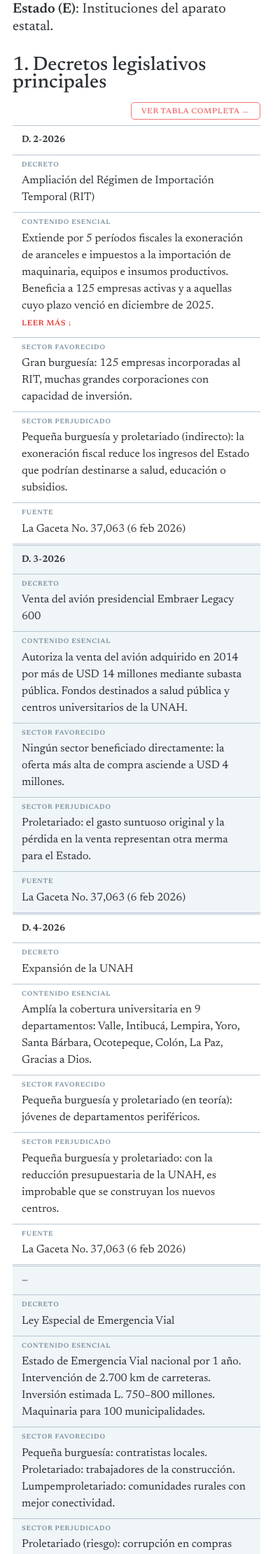
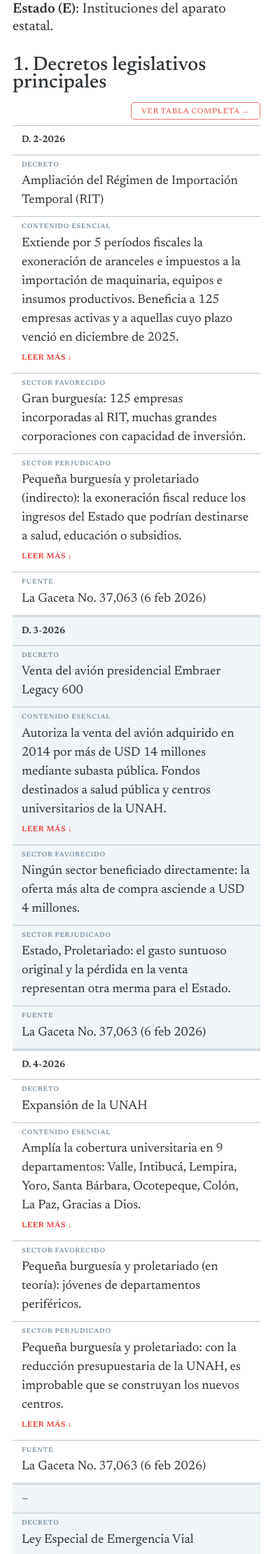
Before and after one commit to camilo78/surcomun.github.io, a Jekyll site: the page built from _posts/2026-05-06-cien-dias-de-gobierno-nacionalista-que-hiciero-o-mejor-dicho-para-quien-lo-hicieron.md, in a window 390 px wide. Shown: the part 2540-4761 px from the top of the page at 70% size. Built offline with Jekyll 4.4.1, drawn with Linux system fonts in a browser that asks for light colours; some web fonts are replaced; some of the changed text lies outside the part shown.

Commit message:
Ajustar tamaño de fuente en celdas de tablas móviles para mejorar la legibilidad

```diff
--- a/_posts/2026-05-06-cien-dias-de-gobierno-nacionalista-que-hiciero-o-mejor-dicho-para-quien-lo-hicieron.md
+++ b/_posts/2026-05-06-cien-dias-de-gobierno-nacionalista-que-hiciero-o-mejor-dicho-para-quien-lo-hicieron.md
@@ -40,7 +40,7 @@ A continuación les exponemos hechos legislativos, ejecutivos y de política pú
 | # | Decreto | Contenido esencial | Sector favorecido | Sector perjudicado | Fuente |
 | --- | --- | --- | --- | --- | --- |
 | D. 2-2026 | Ampliación del Régimen de Importación Temporal (RIT) | Extiende por 5 períodos fiscales la exoneración de aranceles e impuestos a la importación de maquinaria, equipos e insumos productivos. Beneficia a 125 empresas activas y a aquellas cuyo plazo venció en diciembre de 2025. | Gran burguesía: 125 empresas incorporadas al RIT, muchas grandes corporaciones con capacidad de inversión. | Pequeña burguesía y proletariado (indirecto): la exoneración fiscal reduce los ingresos del Estado que podrían destinarse a salud, educación o subsidios. | La Gaceta No. 37,063 (6 feb 2026) |
-| D. 3-2026 | Venta del avión presidencial Embraer Legacy 600 | Autoriza la venta del avión adquirido en 2014 por más de USD 14 millones mediante subasta pública. Fondos destinados a salud pública y centros universitarios de la UNAH. | Ningún sector beneficiado directamente: la oferta más alta de compra asciende a USD 4 millones. | Proletariado: el gasto suntuoso original y la pérdida en la venta representan otra merma para el Estado. | La Gaceta No. 37,063 (6 feb 2026) |
+| D. 3-2026 | Venta del avión presidencial Embraer Legacy 600 | Autoriza la venta del avión adquirido en 2014 por más de USD 14 millones mediante subasta pública. Fondos destinados a salud pública y centros universitarios de la UNAH. | Ningún sector beneficiado directamente: la oferta más alta de compra asciende a USD 4 millones. | Estado, Proletariado: el gasto suntuoso original y la pérdida en la venta representan otra merma para el Estado. | La Gaceta No. 37,063 (6 feb 2026) |
 | D. 4-2026 | Expansión de la UNAH | Amplía la cobertura universitaria en 9 departamentos: Valle, Intibucá, Lempira, Yoro, Santa Bárbara, Ocotepeque, Colón, La Paz, Gracias a Dios. | Pequeña burguesía y proletariado (en teoría): jóvenes de departamentos periféricos. | Pequeña burguesía y proletariado: con la reducción presupuestaria de la UNAH, es improbable que se construyan los nuevos centros. | La Gaceta No. 37,063 (6 feb 2026) |
 | — | Ley Especial de Emergencia Vial | Estado de Emergencia Vial nacional por 1 año. Intervención de 2.700 km de carreteras. Inversión estimada L. 750–800 millones. Maquinaria para 100 municipalidades. | Pequeña burguesía: contratistas locales. Proletariado: trabajadores de la construcción. Lumpemproletariado: comunidades rurales con mejor conectividad. | Proletariado (riesgo): corrupción en compras directas. Gran burguesía (riesgo): favorecida con corrupción en contratos. | La Gaceta No. 37,068 (12 feb 2026) |
 | D. 17-2026 | Ley de Reactivación Económica y Desarrollo Humano | Faculta al Ejecutivo a suprimir, fusionar o reducir instituciones y personal por razones presupuestarias. Pagos de sentencias firmes contra el Estado ajustados a disponibilidad presupuestaria. | Gran burguesía: disciplina fiscal que agrada al FMI y acreedores internacionales. Favorece al Partido Nacional. | Proletariado: despidos masivos de empleados públicos. Lumpemproletariado: reducción de programas sociales. | La Gaceta No. 37,081 (27 feb 2026) |
--- a/assets/css/mobile-tables.css
+++ b/assets/css/mobile-tables.css
@@ -78,7 +78,7 @@
     border-bottom: 1px solid var(--minima-table-border-color);
     padding: 9px 13px;
     text-align: left !important;
-    font-size: 16px;
+    font-size: 18px;
     line-height: 1.5;
   }
 
```
